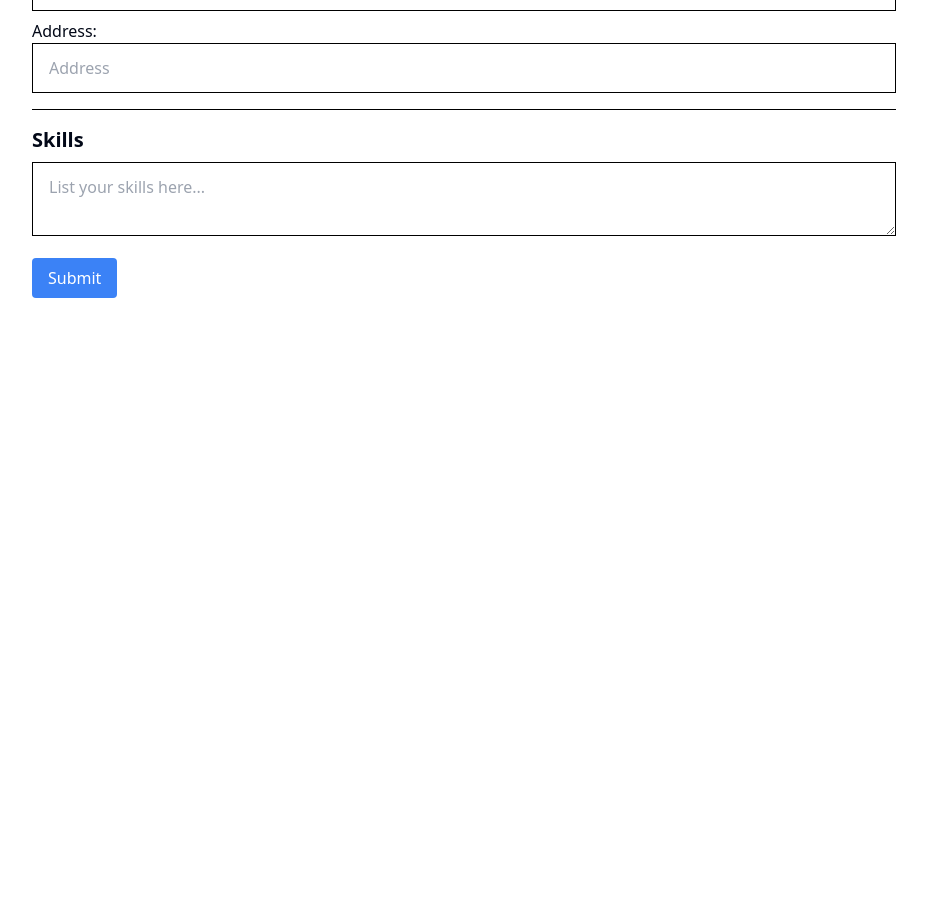
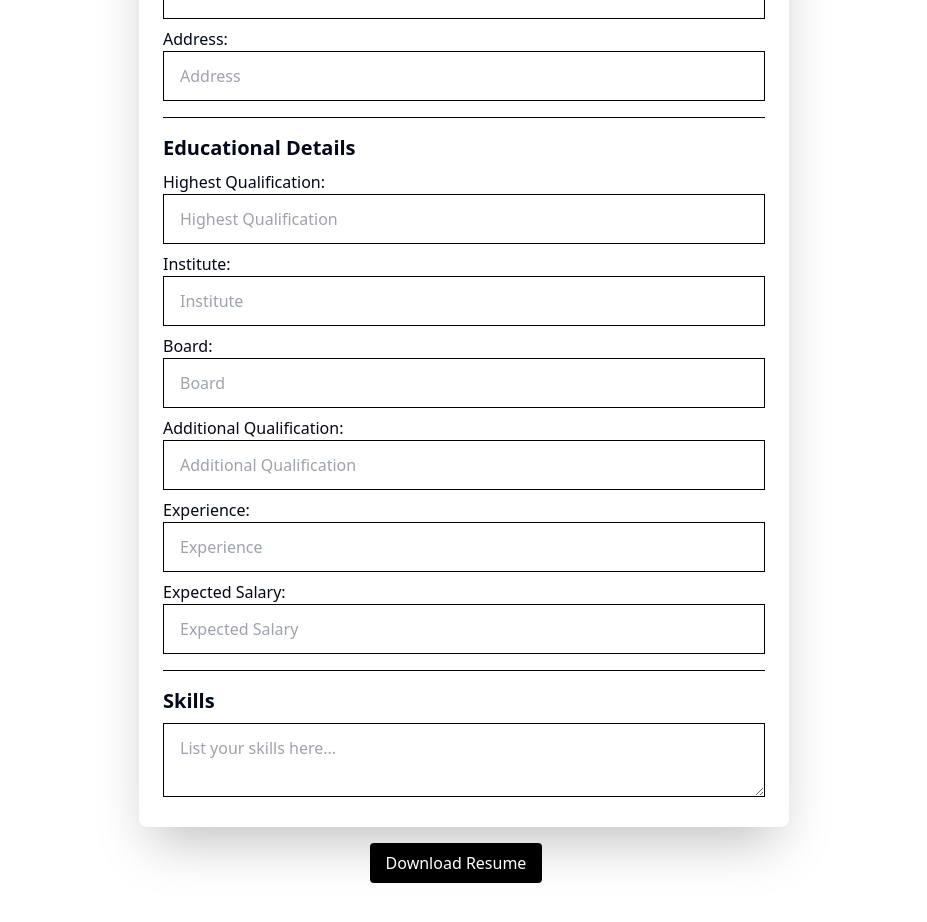
Before and after one commit to aaananddd/multipleSelect, a React (Vite) app: page / in a window 1280 px wide. Shown: the part 480-1402 px from the top of the page, without its empty margins (176-1103 px from the left). Before the commit the page ends 826 px from the top, so only its background shows below. Built offline with nearby package versions, Linux system fonts and the light colour scheme.

Commit message:
adding resume emplate and setting dowload button for i.

```diff
--- a/package.json
+++ b/package.json
@@ -13,6 +13,8 @@
     "@radix-ui/react-slot": "^1.0.2",
     "class-variance-authority": "^0.7.0",
     "clsx": "^2.1.1",
+    "html2canvas": "^1.4.1",
+    "jspdf": "^2.5.1",
     "lucide-react": "^0.378.0",
     "react": "^18.2.0",
     "react-dom": "^18.2.0",
--- a/src/App.jsx
+++ b/src/App.jsx
@@ -4,7 +4,6 @@ const App = () => {
   return (
     <div className="flex items-center justify-center min-h-screen p-8">
       <div className=" w-3/4">
-        <h1 className="text-blue-600 font-mono ">React-Multiple-Select</h1>
 
          <ResumeTemplate />
       </div>
--- a/src/components/view-resume/ResumeTemplate.jsx
+++ b/src/components/view-resume/ResumeTemplate.jsx
@@ -1,5 +1,7 @@
 import React from "react";
 import { useForm } from "react-hook-form";
+import html2canvas from "html2canvas";
+import jsPDF from "jspdf";
 
 const App = () => {
   const { register, handleSubmit } = useForm();
@@ -8,25 +10,52 @@ const App = () => {
     console.log(data);
   };
 
+  const downloadResume = () => {
+    const input = document.getElementById("resume");
+
+    html2canvas(input).then((canvas) => {
+      const imgData = canvas.toDataURL("image/png");
+      const pdf = new jsPDF("p", "mm", "a4");
+      const imgWidth = 210;
+      const pageHeight = 295;
+      const imgHeight = (canvas.height * imgWidth) / canvas.width;
+      let heightLeft = imgHeight;
+      let position = 0;
+
+      pdf.addImage(imgData, "PNG", 0, position, imgWidth, imgHeight);
+      heightLeft -= pageHeight;
+
+      while (heightLeft >= 0) {
+        position = heightLeft - imgHeight;
+        pdf.addPage();
+        pdf.addImage(imgData, "PNG", 0, position, imgWidth, imgHeight);
+        heightLeft -= pageHeight;
+      }
+
+      pdf.save("resume.pdf");
+    });
+  };
+
   return (
-    <div className="App">
+    <div className="App min-h-screen flex justify-center items-center">
       <form onSubmit={handleSubmit(onSubmit)} className="max-w-4xl mx-auto p-4">
+        <div id="resume" className="bg-white shadow-2xl rounded-lg p-6 w-[650px]">
           <div className="flex flex-col items-center">
             <img
-            src="/public/images/img-1.png" // Replace with actual image source from API integration
+              src="/public/images/img-.png" // Replace with actual image source from API integration
               alt="Student"
               className="w-32 h-32 rounded-full mb-4"
             />
             <div className="w-full grid grid-cols-2 gap-4">
               <input
                 {...register("firstName", { required: true })}
-              className="outline-none px-4 py-3 w-full border border-black "
+                className="outline-none px-4 py-3 w-full border border-black mb-2"
                 placeholder="First Name"
                 type="text"
               />
               <input
                 {...register("lastName", { required: true })}
-              className="outline-none px-4 py-3 w-full border border-black"
+                className="outline-none px-4 py-3 w-full border border-black mb-2"
                 placeholder="Last Name"
                 type="text"
               />
@@ -65,6 +94,65 @@ const App = () => {
             </div>
           </div>
           <div className="border-t border-black mt-4 pt-4">
+            <h2 className="text-xl font-semibold mb-2">Educational Details</h2>
+            <div className="space-y-2">
+              <div>
+                <label className="block font-medium">Highest Qualification:</label>
+                <input
+                  {...register("highestQualification", { required: true })}
+                  className="outline-none px-4 py-3 w-full border border-black"
+                  placeholder="Highest Qualification"
+                  type="text"
+                />
+              </div>
+              <div>
+                <label className="block font-medium">Institute:</label>
+                <input
+                  {...register("institute", { required: true })}
+                  className="outline-none px-4 py-3 w-full border border-black"
+                  placeholder="Institute"
+                  type="text"
+                />
+              </div>
+              <div>
+                <label className="block font-medium">Board:</label>
+                <input
+                  {...register("board", { required: true })}
+                  className="outline-none px-4 py-3 w-full border border-black"
+                  placeholder="Board"
+                  type="text"
+                />
+              </div>
+              <div>
+                <label className="block font-medium">Additional Qualification:</label>
+                <input
+                  {...register("additionalQualification", { required: true })}
+                  className="outline-none px-4 py-3 w-full border border-black"
+                  placeholder="Additional Qualification"
+                  type="text"
+                />
+              </div>
+              <div>
+                <label className="block font-medium">Experience:</label>
+                <input
+                  {...register("experience", { required: true })}
+                  className="outline-none px-4 py-3 w-full border border-black"
+                  placeholder="Experience"
+                  type="text"
+                />
+              </div>
+              <div>
+                <label className="block font-medium">Expected Salary:</label>
+                <input
+                  {...register("expectedSalary", { required: true })}
+                  className="outline-none px-4 py-3 w-full border border-black"
+                  placeholder="Expected Salary"
+                  type="text"
+                />
+              </div>
+            </div>
+          </div>
+          <div className="border-t border-black mt-4 pt-4">
             <h2 className="text-xl font-semibold mb-2">Skills</h2>
             <textarea
               {...register("skills", { required: true })}
@@ -72,12 +160,17 @@ const App = () => {
               placeholder="List your skills here..."
             />
           </div>
+        </div>
+        <div className="flex justify-center mt-4">
           <button
-          type="submit"
-          className="mt-4 px-4 py-2 bg-blue-500 text-white rounded"
+            type="button"
+            onClick={downloadResume}
+            className="px-4 py-2 bg-black hover:bg-slate-900 text-white rounded mr-4"
           >
-          Submit
+            Download Resume
           </button>
+
+        </div>
       </form>
     </div>
   );
```
Also changed, not shown: public/images/img-2.png (added), 1 other file (tests, documents, lock files or other folders). Lines whose indentation alone changed are shown as unchanged.
